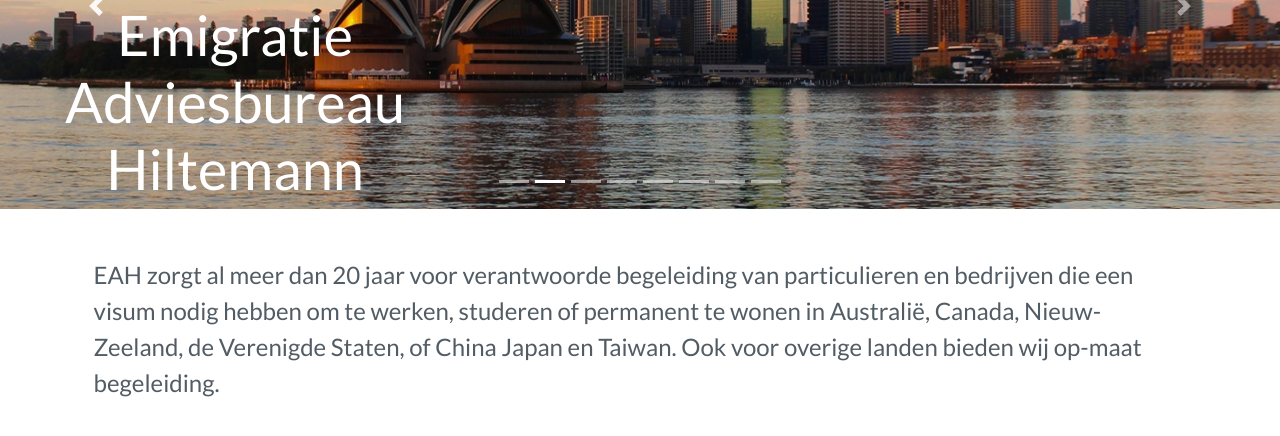
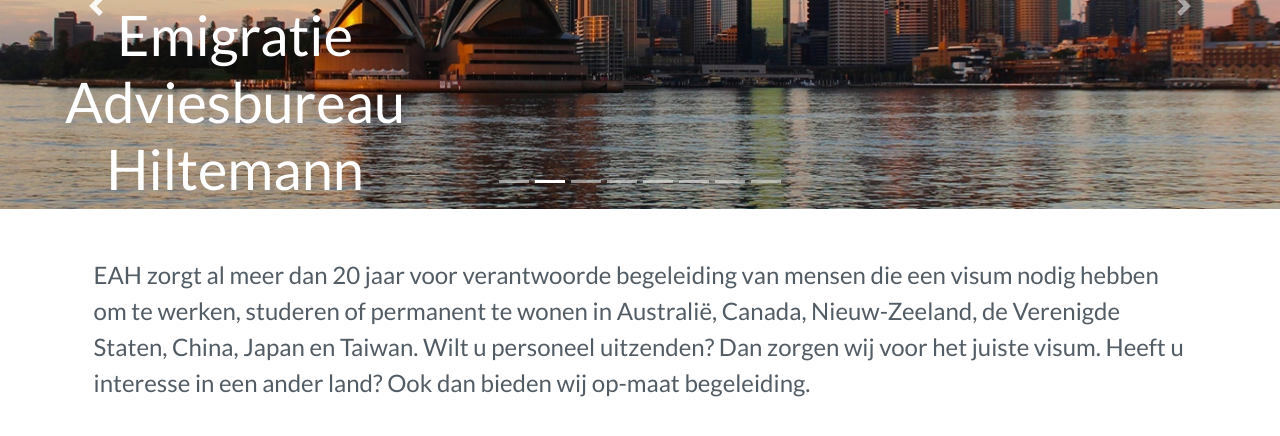
Before and after one commit to shiltemann/emigratie-adviesbureau-hiltemann, a Jekyll site: the page built from index.html, in a window 1280 px wide and 900 px high, scrolled down 356 px, cut to the strip 0-441 px from the top of the window. Shown: the top 436 px of the strip. Built offline with Jekyll 4.4.1, drawn with Linux system fonts in a browser that asks for light colours; the list of posts is cut into pages by our own code.

Commit message:
main stukje aangepast

```diff
--- a/_layouts/main.html
+++ b/_layouts/main.html
@@ -9,7 +9,7 @@ layout: default
   <header></header>
   <div class="entry_content">
   <section class="intro cf">
-    EAH zorgt al meer dan 20 jaar voor verantwoorde begeleiding van particulieren en bedrijven die een visum nodig hebben om te werken, studeren of permanent te wonen in Australië, Canada, Nieuw-Zeeland, de Verenigde Staten, of China Japan en Taiwan. Ook voor overige landen bieden wij op-maat begeleiding.
+    EAH zorgt al meer dan 20 jaar voor verantwoorde begeleiding van mensen die een visum nodig hebben om te werken, studeren of permanent te wonen in Australië, Canada, Nieuw-Zeeland, de Verenigde Staten, China, Japan en Taiwan. Wilt u personeel uitzenden? Dan zorgen wij voor het juiste visum. Heeft u interesse in een ander land? Ook dan bieden wij op-maat begeleiding.
 
   </section>
   </div>
```
Also changed, not shown: assets/img/banner/AustraliaNaturebanner.jpg, 1 other file.
